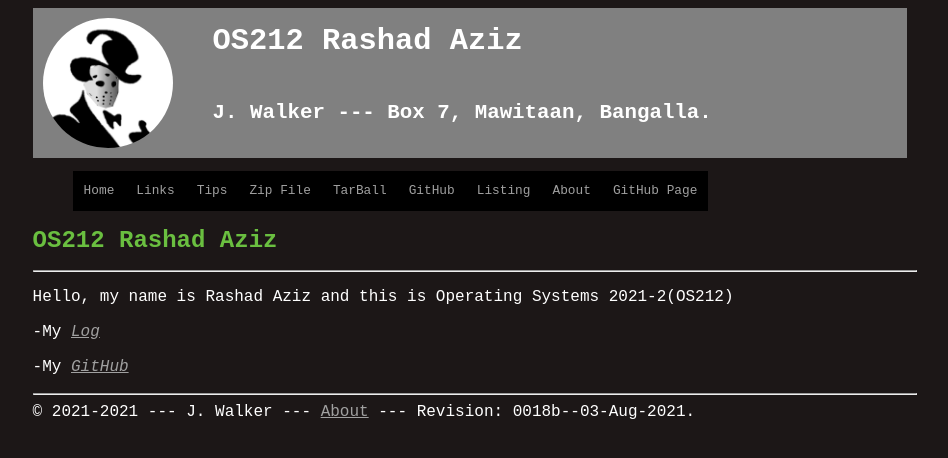
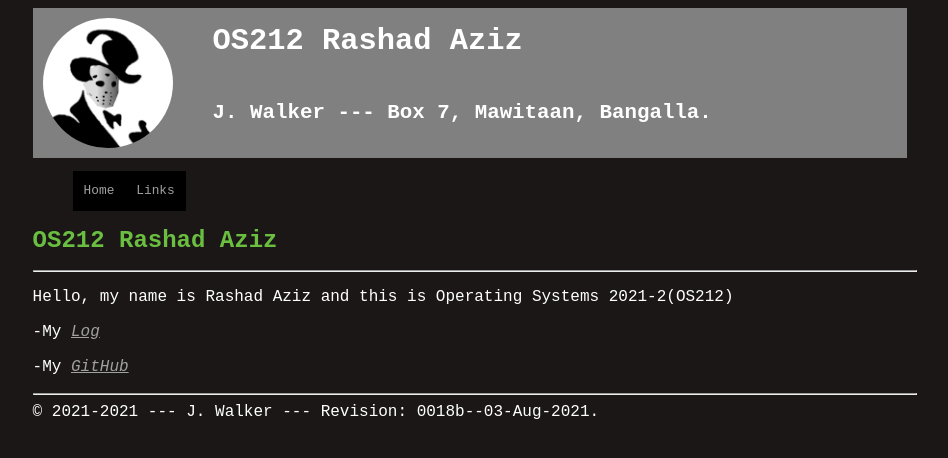
Before and after one commit to rashadaziz/os212, a Jekyll site: the page built from index.md, in a window 1280 px wide. Shown: the top 458 px of the page, without its empty margins (165-1113 px from the left). Built offline with Jekyll 4.4.1, drawn with Linux system fonts in a browser that asks for light colours; our own code applies the rules of GitHub Pages for plain Markdown files.

Commit message:
updated config

```diff
--- a/_config.yml
+++ b/_config.yml
@@ -11,20 +11,6 @@ navbarlinks:
   link:      "/"
 - navbar:    "Links"
   link:      "/LINKS/"
-- navbar:    "Tips"
-  link:      "/TIPS/"
-- navbar:    "Zip File"
-  link:      "/template.zip"
-- navbar:    "TarBall"
-  link:      "/template.tar.bz2"
-- navbar:    "GitHub"
-  link:      "https://github.com/ThisIsHowMeDoIt/template/"
-- navbar:    "Listing"
-  link:      "/000.html"
-- navbar:    "About"
-  link:      "/ABOUT/"
-- navbar:    "GitHub Page"
-  link:      "https://template.vlsm.org/"
 title:       "GitHub Page Template"
 lang:        "en-US"
 author:      "J. Walker"
```
